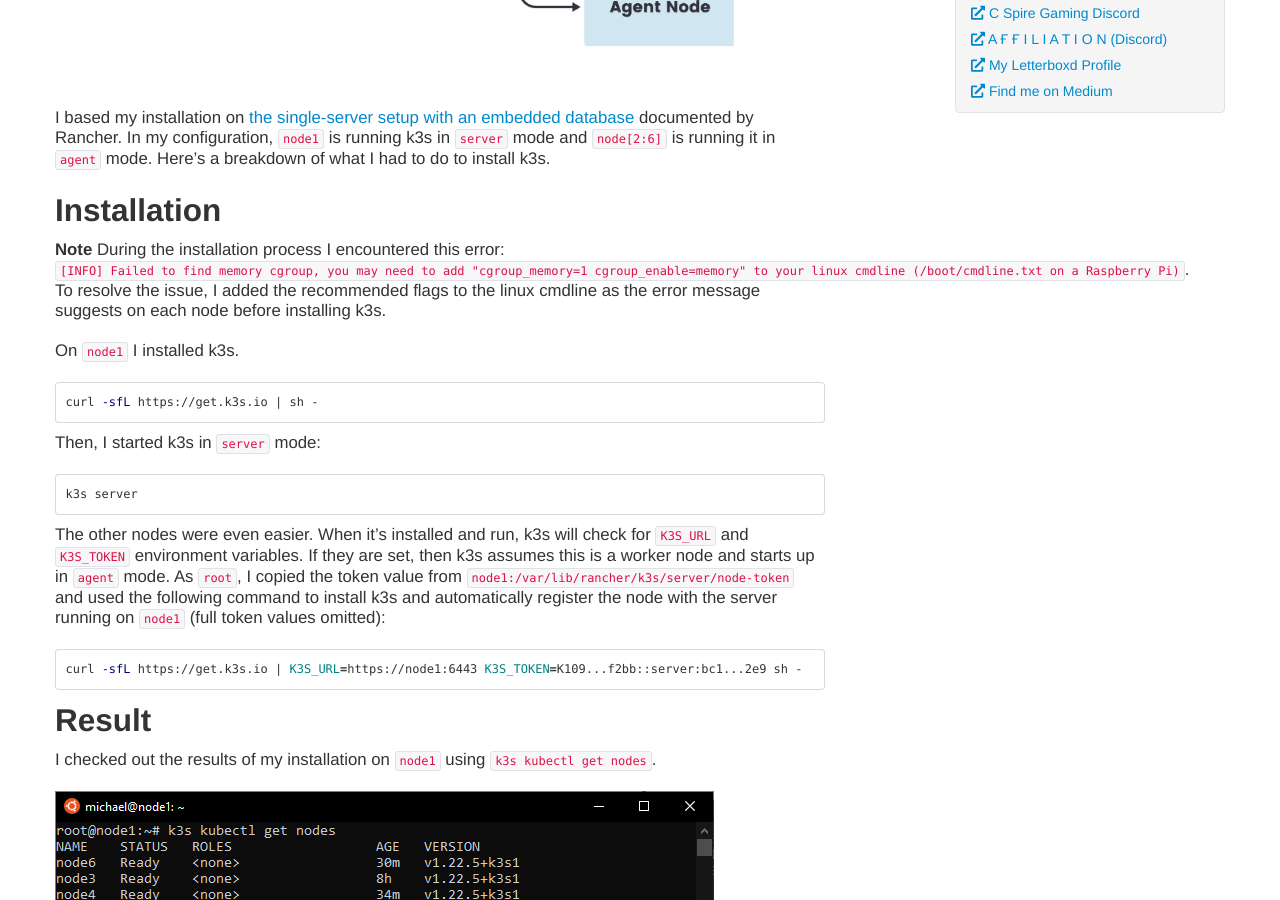
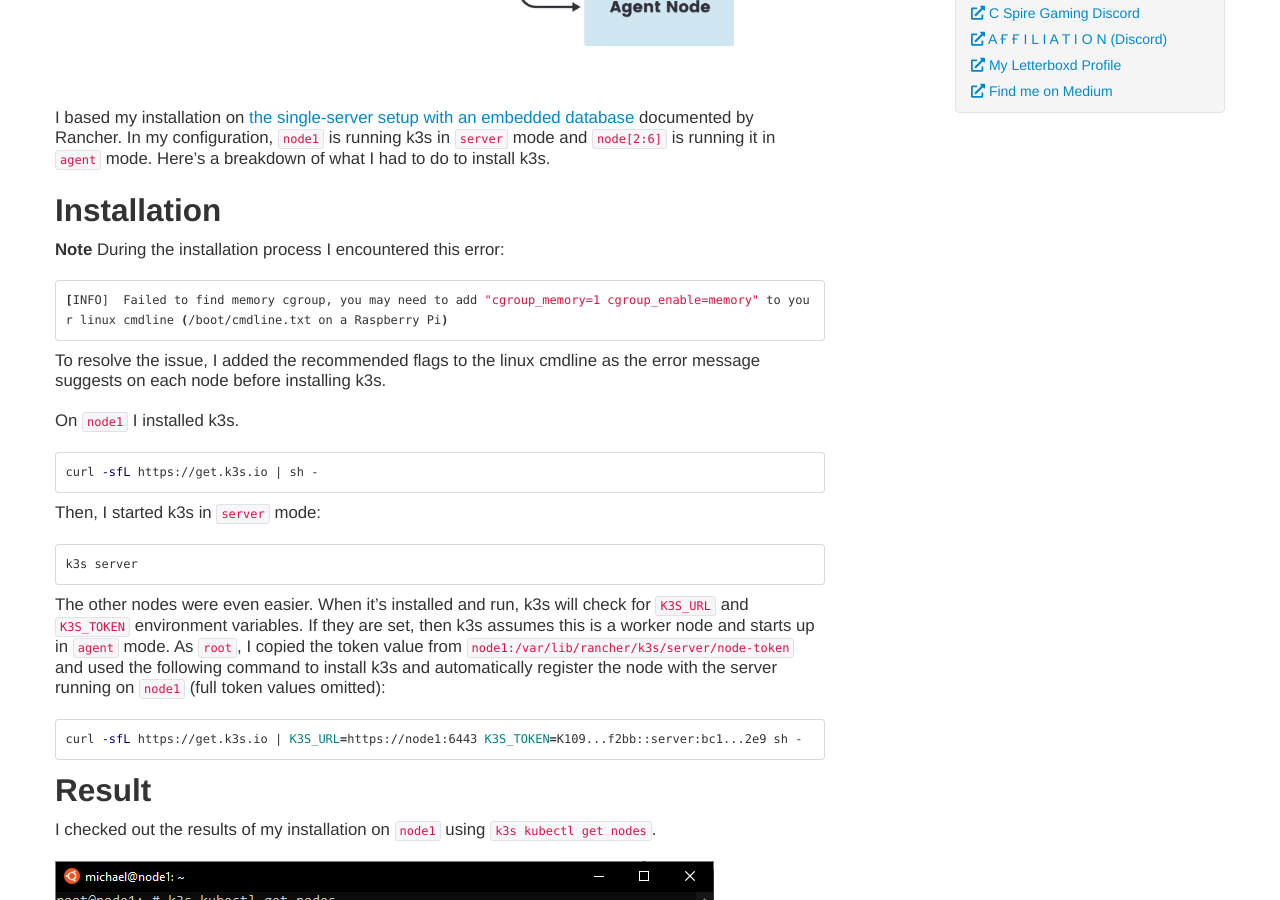
Before and after one commit to michaellambgelo/michaellambgelo.github.io, a Jekyll site: the page built from _posts/2022-01-20-k3s-installation.md, in a window 1280 px wide and 900 px high, scrolled down 792 px. Built offline with Jekyll 4.4.1, drawn with Linux system fonts in a browser that asks for light colours.

Commit message:
update 2022-01-20

````diff
--- a/_posts/2022-01-20-k3s-installation.md
+++ b/_posts/2022-01-20-k3s-installation.md
@@ -17,7 +17,13 @@ I based my installation on [the single-server setup with an embedded database](h
 
 ## Installation
 
-__Note__ During the installation process I encountered this error: `[INFO]  Failed to find memory cgroup, you may need to add "cgroup_memory=1 cgroup_enable=memory" to your linux cmdline (/boot/cmdline.txt on a Raspberry Pi)`. To resolve the issue, I added the recommended flags to the linux cmdline as the error message suggests on each node before installing k3s.
+__Note__ During the installation process I encountered this error:
+
+```bash
+[INFO]  Failed to find memory cgroup, you may need to add "cgroup_memory=1 cgroup_enable=memory" to your linux cmdline (/boot/cmdline.txt on a Raspberry Pi)
+```
+
+To resolve the issue, I added the recommended flags to the linux cmdline as the error message suggests on each node before installing k3s.
 
 On `node1` I installed k3s.
 
````
